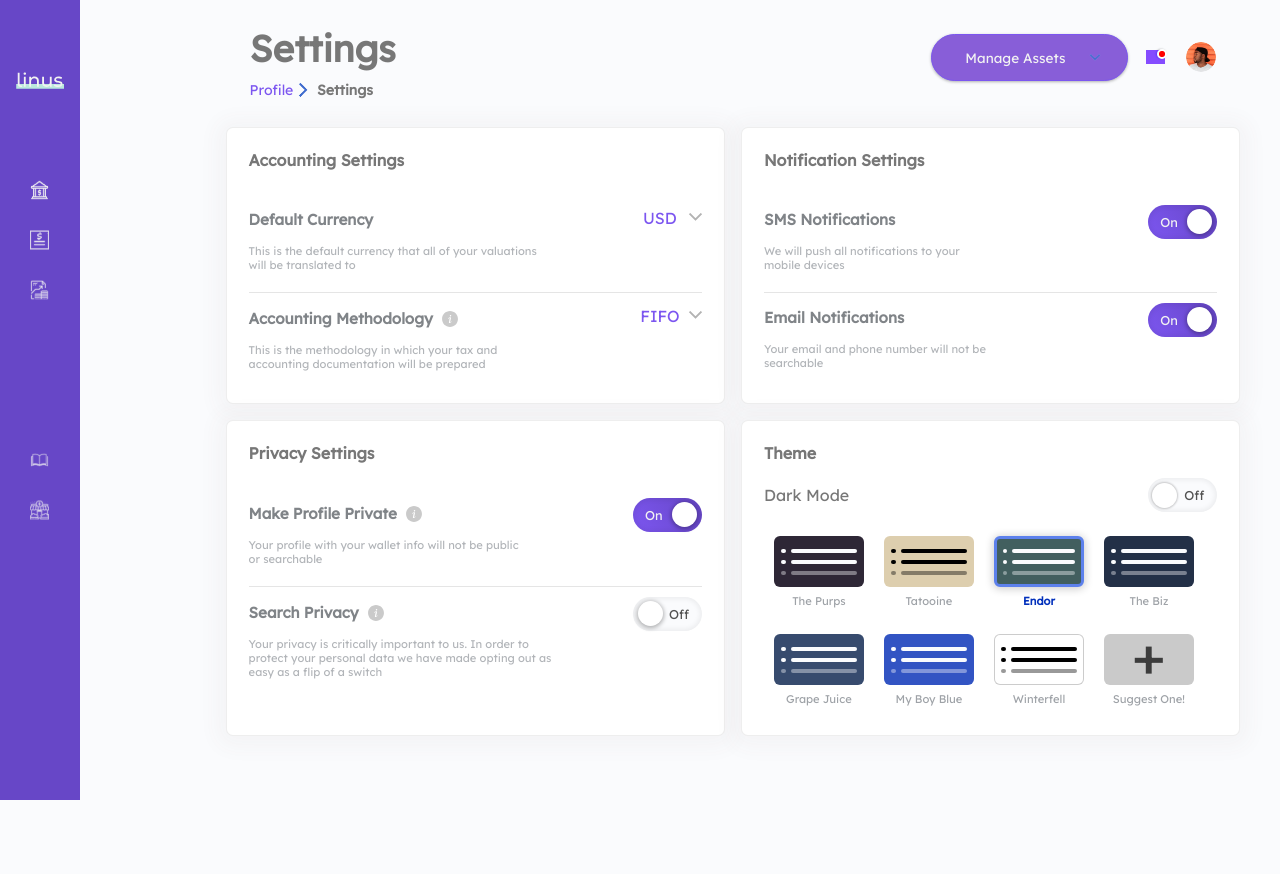
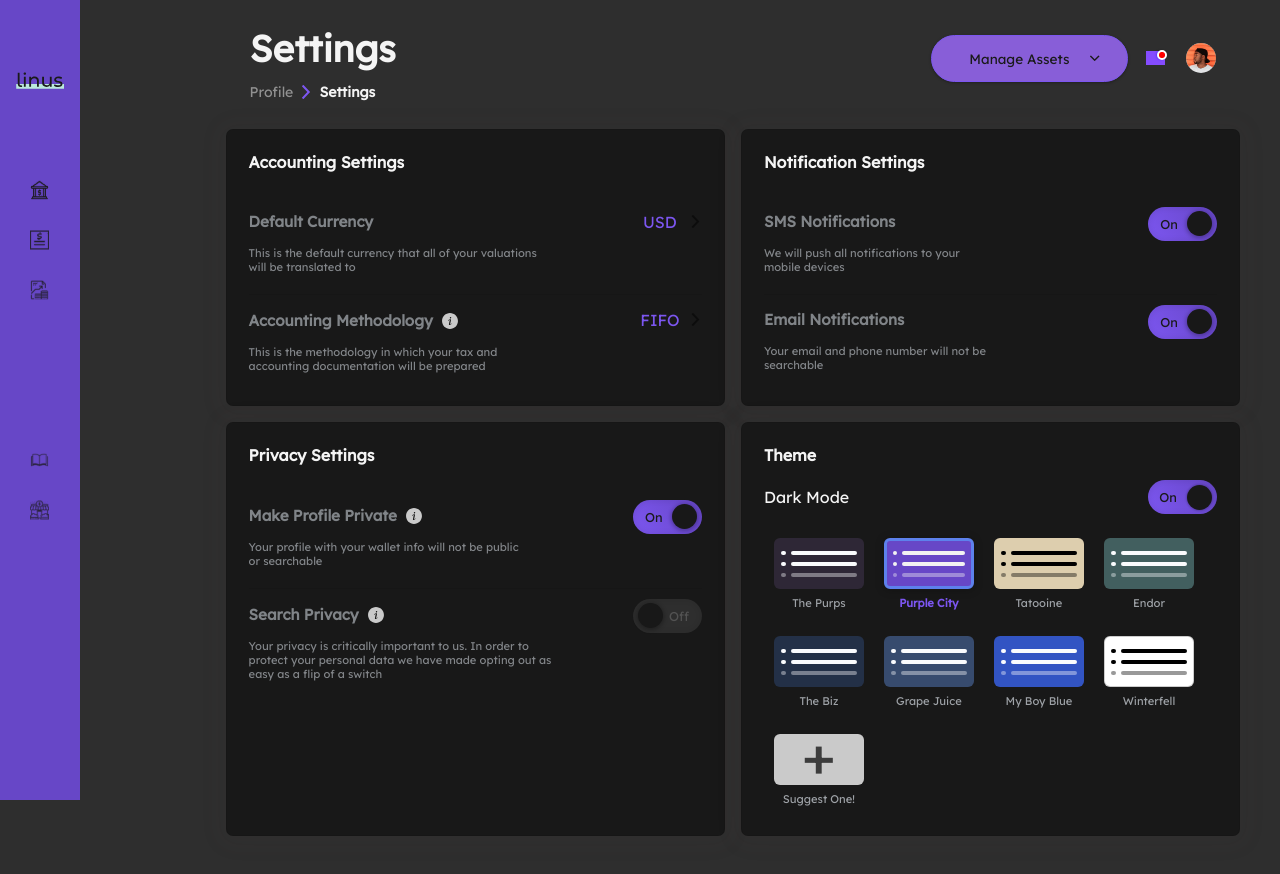
Before and after one commit to nycodinguru/dashboard-demo-app, a React (Create React App) app: page /profile/settings in a window 1280 px wide. Shown: the top 874 px of the page. Before the commit the page ends 824 px from the top, so only its background shows below. Built offline with nearby package versions, Linux system fonts and the light colour scheme; grey boxes are pictures that could not be loaded.

Commit message:
[WIP] various updates

```diff
--- a/src/components/Dashboard.js
+++ b/src/components/Dashboard.js
@@ -65,7 +65,9 @@ export default function Dashboard(props) {
               <h1 className="Dashboard-current-header">Settings</h1>
               <h3 className="Dashboard-current-path">
                 {" "}
-                <span>Profile</span> Settings{" "}
+                <span>Profile</span>
+                <Icon className={"Chevron-right"} />
+                Settings{" "}
               </h3>
             </div>
             <div className="Dashboard-header-info">
--- a/src/components/Settings/SettingsPanels.js
+++ b/src/components/Settings/SettingsPanels.js
@@ -24,7 +24,9 @@ const SettingsPanels = () => {
         [i.key]: i.value,
       }))
     })
-    return () => {}
+    setTimeout(() => {
+      toggleDarkMode()
+    }, 2000)
   }, [])
 
   const handleToggle = (e) => {
--- a/src/components/ui/icon/styles.scss
+++ b/src/components/ui/icon/styles.scss
@@ -8,6 +8,11 @@
     mask: url("../../../assets/svgs/bell.svg");
   }
 
+  &.Chevron-right {
+    mask: url("../../../assets/svgs/chevron.svg");
+    //transform: rotate();
+  }
+
   &.Info {
     mask: url("../../../assets/svgs/info.svg");
   }
--- a/src/data/data.js
+++ b/src/data/data.js
@@ -121,6 +121,15 @@ export const themes = [
         active: false,
       },
       {
+        name: "Purple City",
+        color: "#f2f2f2",
+        darkModeColor: "#f2f2f2",
+        primaryColor: "#6747c7",
+        secondaryColor: "#6747c7",
+        class: "Purple-city",
+        active: true,
+      },
+      {
         name: "Tatooine",
         color: "#000",
         primaryColor: "#ddceae",
@@ -136,7 +145,7 @@ export const themes = [
         secondaryColor: "#618b8b",
         darkModeColor: "#fff",
         class: "Endor",
-        active: true,
+        active: false,
       },
       {
         name: "The Biz",
--- a/src/styles/_dashboard.scss
+++ b/src/styles/_dashboard.scss
@@ -51,18 +51,13 @@
 
           span {
             font-weight: 500;
-            color: var(--color-secondary);
+            opacity: 0.5;
+          }
 
-            &::after {
-              content: "_";
-              color: transparent;
-              background-image: url("../assets/svgs/chevron.svg");
-              background-size: 80%;
-              transform: rotate(-90deg);
-              padding: 0 5px;
-              @include background-center-no-repeat;
-              display: inline-block;
-            }
+          .Chevron-right {
+            background-color: var(--color-secondary);
+            margin: 0 5px;
+            transform: translateY(3px);
           }
         }
       }
@@ -161,7 +156,7 @@
 
               &.Open {
                 &:first-of-type::after {
-                  transform: rotate(180deg);
+                  transform: rotate(-90deg);
                 }
               }
 
@@ -185,14 +180,17 @@
                 &::after {
                   display: inline-block;
                   content: "_";
-                  padding: 0 5px;
-                  background-image: url("../assets/svgs/chevron.svg");
-                  background-size: 60%;
-                  background-position: center;
-                  background-repeat: no-repeat;
+                  padding: 0 1px;
+                  transform: rotate(90deg);
+                  mask: url("../assets/svgs/chevron.svg");
                   color: transparent !important;
+                  background-color: var(--color-primary-text);
                   text-shadow: none;
                   margin-left: 20px;
+                  mask-size: contain !important;
+                  mask-position: center !important;
+                  mask-repeat: no-repeat !important;
+                  transition: all 0.3s ease-in-out;
                 }
               }
 
@@ -279,7 +277,7 @@
 
           &:hover > .Dashboard-profile-menu-list {
             @include visible;
-            top: 57px;
+            top: 67px;
           }
 
           .Dashboard-profile-menu-list {
@@ -288,6 +286,7 @@
             position: absolute;
             top: 52px;
             right: -52px;
+            transition: all 0.2s ease-in-out;
 
             @include mobile {
               width: 95px;
--- a/src/styles/_mixins.scss
+++ b/src/styles/_mixins.scss
@@ -30,9 +30,8 @@
   box-shadow: 0 1px 13px 0px rgba(0, 0, 0, 0.25);
   border-radius: 18px;
   text-align: center;
-  transition: 0.5s all ease-out;
+  transition: all 0.2s ease-in-out;
   position: absolute;
-  color: $royalBlue;
 }
 
 @mixin dashboard-drop-down-small {
@@ -52,7 +51,7 @@
   height: 0;
   border-left: 10px solid transparent;
   border-right: 10px solid transparent;
-  border-top: 10px solid var(--color-background);
+  border-top: 10px solid var(--color-light);
   top: -9px;
   right: 56px;
   transform: rotate(180deg);
@@ -72,7 +71,7 @@
 
 @mixin dashboard-activity-open {
   background: var(--color-primary);
-  transition: 0.3s all ease-in-out;
+  transition: 0.2s all ease-in-out;
   transform: translateY(-1px);
   box-shadow: 0 3px 3px 0 rgba(0, 0, 0, 0.3);
 }
--- a/src/styles/_settings.scss
+++ b/src/styles/_settings.scss
@@ -306,7 +306,7 @@
           margin: 7px 0;
 
           &.active {
-            color: rgb(3, 49, 188);
+            color: var(--color-secondary);
             font-weight: bold;
           }
         }
```
Also changed, not shown: src/assets/svgs/chevron.svg.
